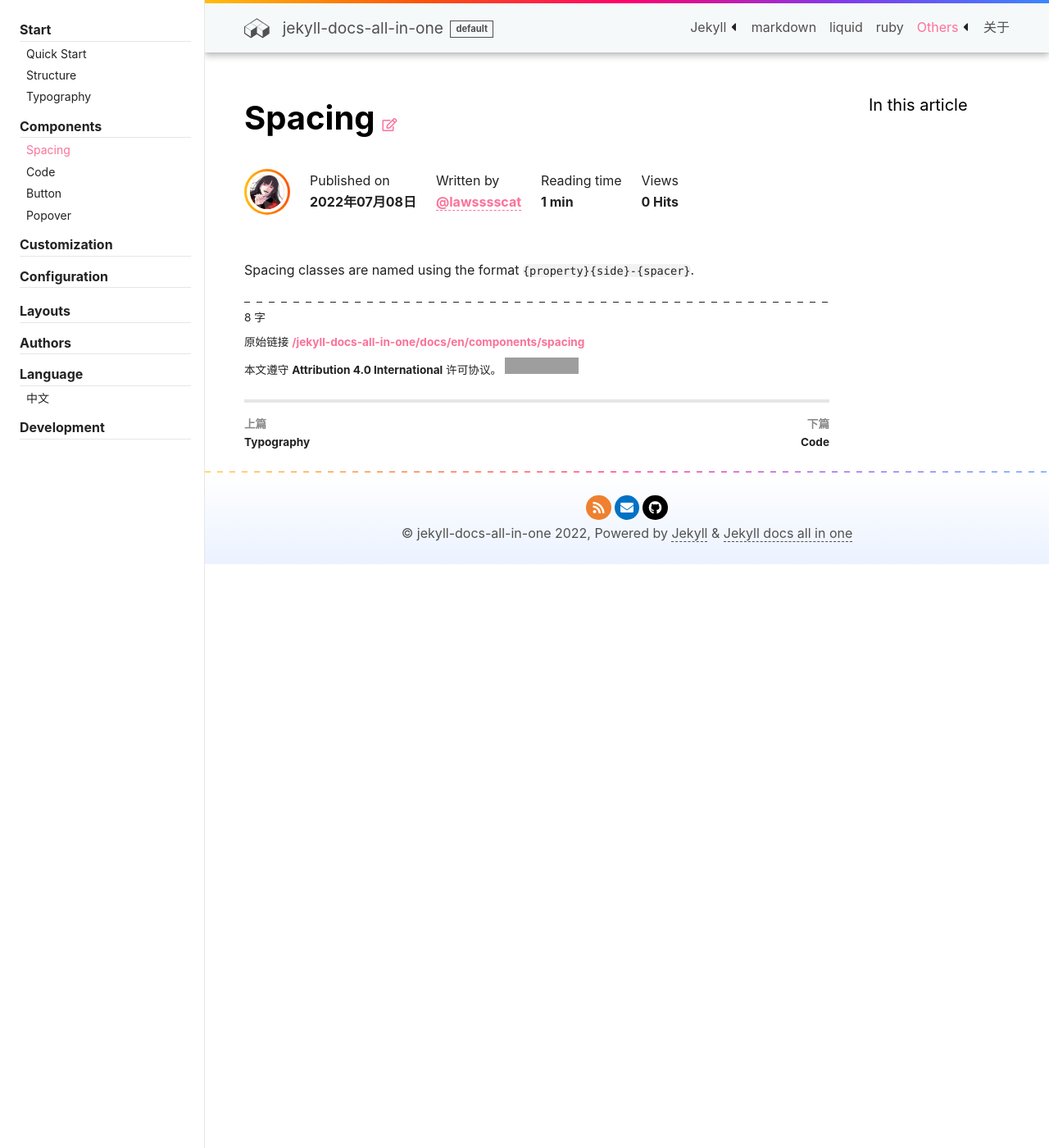
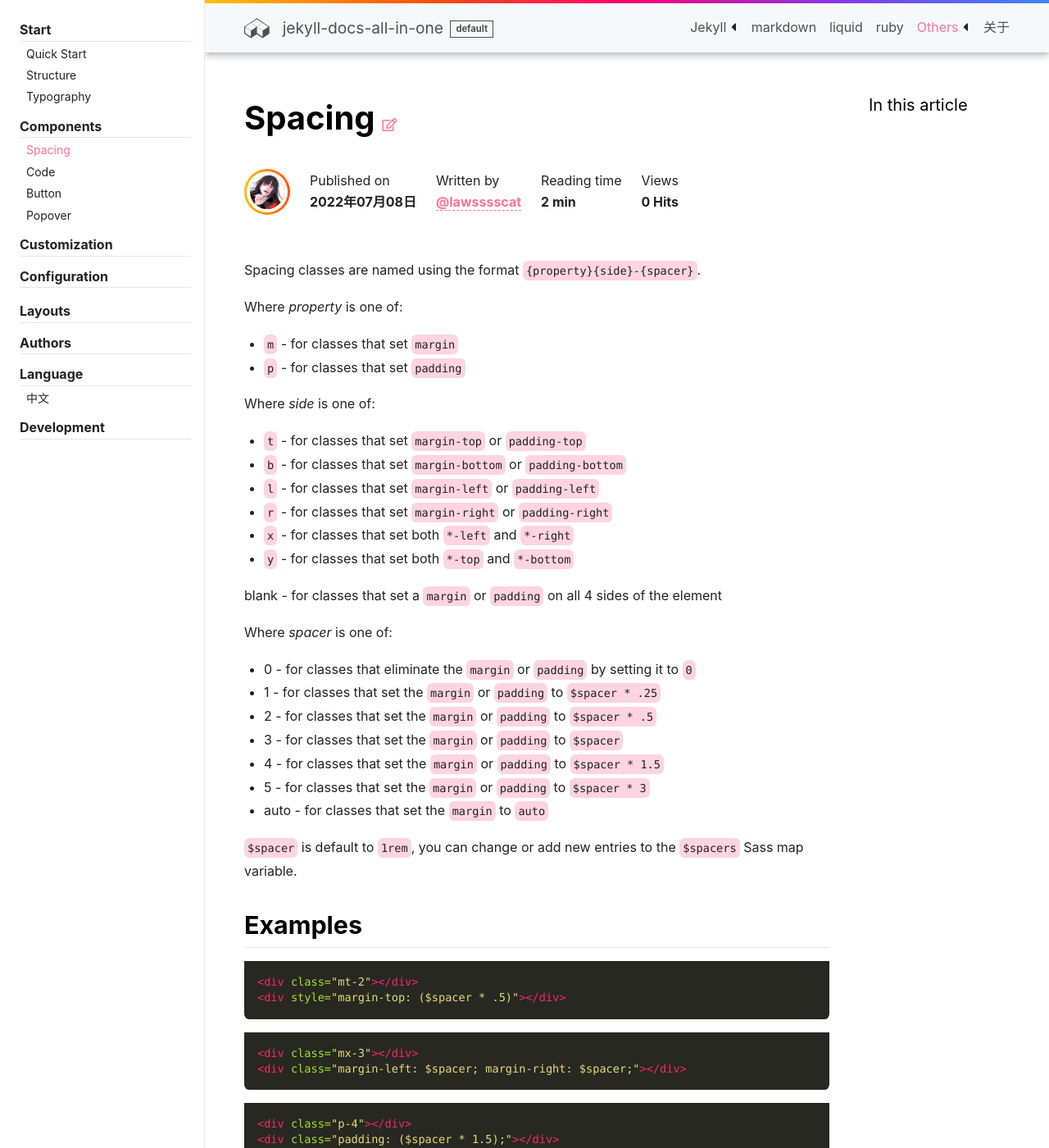
Before and after one commit to LawssssCat/jekyll-docs, a Jekyll site: the page built from _docs/en/components/spacing.md, in a window 1280 px wide and 1400 px high. Shown: the whole window at 82% size. Built offline with Jekyll 4.4.1, drawn with Linux system fonts in a browser that asks for light colours; comment, search, counter and statistics services are not loaded; grey boxes are pictures that could not be loaded.

Commit message:
docs: spacing

````diff
--- a/_docs/en/components/spacing.md
+++ b/_docs/en/components/spacing.md
@@ -5,3 +5,48 @@ permalink: /docs/en/components/spacing
 ---
 
 Spacing classes are named using the format `{property}{side}-{spacer}`.
+
+Where *property* is one of:
+
+- `m` - for classes that set `margin`
+- `p` - for classes that set `padding`
+
+Where *side* is one of:
+
+- `t` - for classes that set `margin-top` or `padding-top`
+- `b` - for classes that set `margin-bottom` or `padding-bottom`
+- `l` - for classes that set `margin-left` or `padding-left`
+- `r` - for classes that set `margin-right` or `padding-right`
+- `x` - for classes that set both `*-left` and `*-right`
+- `y` - for classes that set both `*-top` and `*-bottom`
+
+blank - for classes that set a `margin` or `padding` on all 4 sides of the element
+
+Where *spacer* is one of:
+
+- 0 - for classes that eliminate the `margin` or `padding` by setting it to `0`
+- 1 - for classes that set the `margin` or `padding` to `$spacer * .25`
+- 2 - for classes that set the `margin` or `padding` to `$spacer * .5`
+- 3 - for classes that set the `margin` or `padding` to `$spacer`
+- 4 - for classes that set the `margin` or `padding` to `$spacer * 1.5`
+- 5 - for classes that set the `margin` or `padding` to `$spacer * 3`
+- auto - for classes that set the `margin` to `auto`
+
+`$spacer` is default to `1rem`, you can change or add new entries to the `$spacers` Sass map variable.
+
+## Examples
+
+```html
+<div class="mt-2"></div>
+<div style="margin-top: ($spacer * .5)"></div>
+```
+
+```html
+<div class="mx-3"></div>
+<div class="margin-left: $spacer; margin-right: $spacer;"></div>
+```
+
+```html
+<div class="p-4"></div>
+<div class="padding: ($spacer * 1.5);"></div>
+```
--- a/_sass/components/_code.scss
+++ b/_sass/components/_code.scss
@@ -1,14 +1,14 @@
 /* stylelint-disable selector-max-compound-selectors */
 /* stylelint-disable scss/no-global-function-names */
-code {
-  padding: map-get($spacers, 1) map-get($spacers, 2);
+code.highlighter-rouge {
+  padding: map-get($spacers, 1) map-get($spacers, 1);
   border-radius: map-get($base, border-radius);
   span {
     padding: 0;
     margin: 0;
   }
   @include themeify {
-    background-color: themed(text-background-color);
+    background-color: rgba(themed(main-color-1), .3);
   }
 }
 pre {
````
